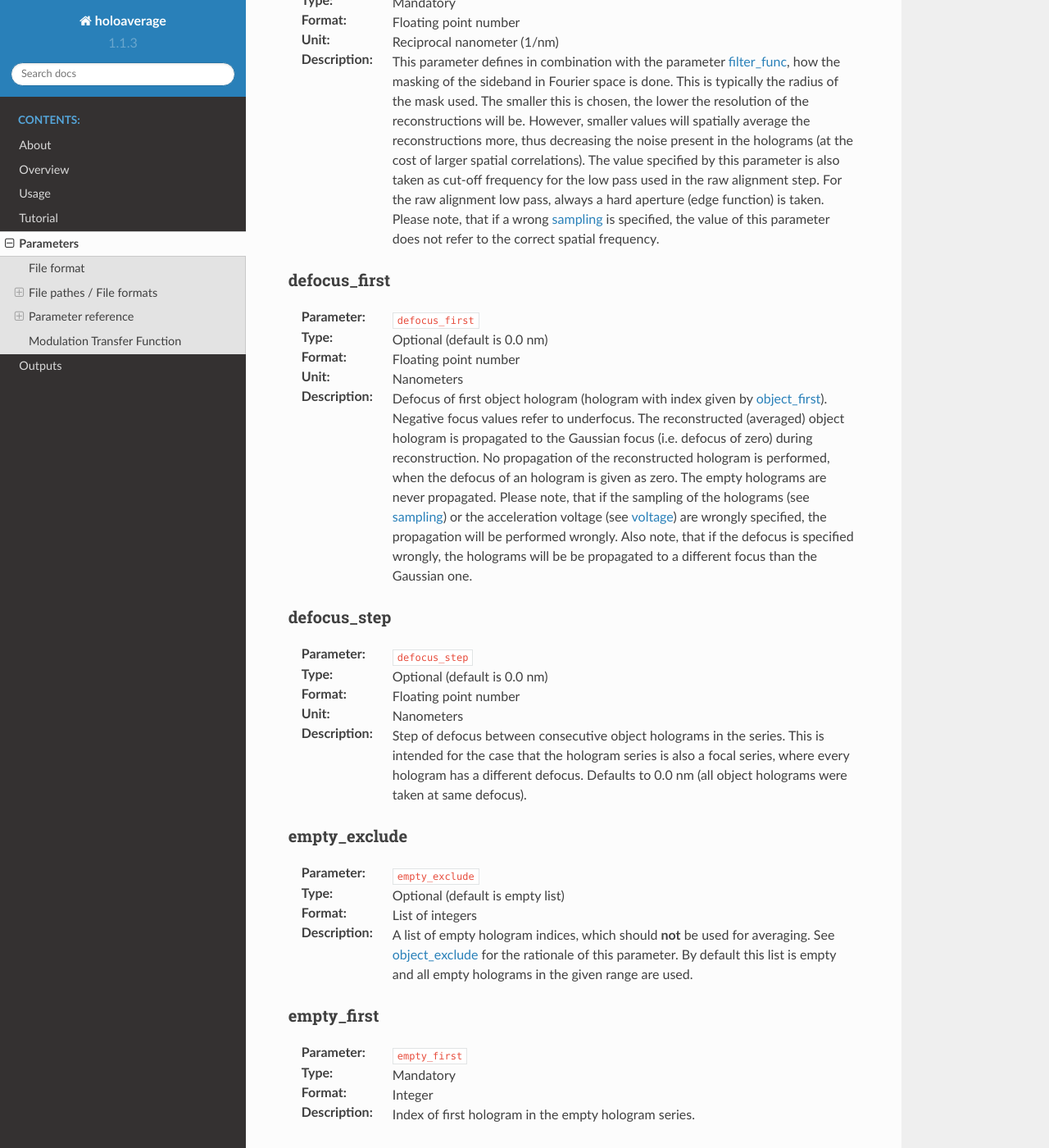
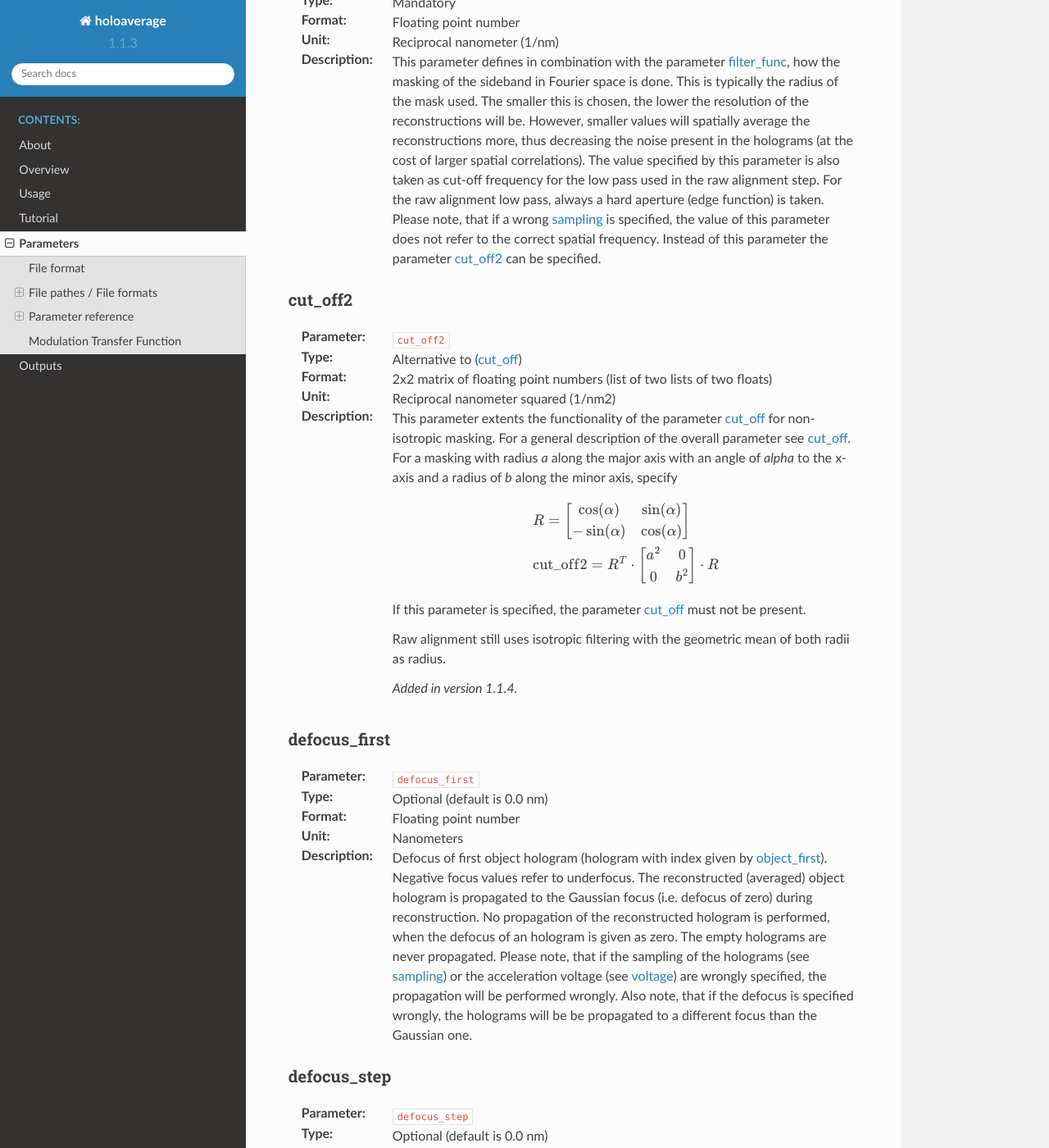
Before and after one commit to niermann/holoaverage, a Sphinx documentation site: the page built from docs/parameters.rst, in a window 1280 px wide and 1400 px high, scrolled down 4068 px. Shown: the whole window at 82% size. Built offline with Sphinx 7.4.7 and the Read the Docs theme 2.0.0, drawn with Linux system fonts in a browser that asks for light colours.

Commit message:
Introduced cut_off2 parameter

```diff
--- a/docs/parameters.rst
+++ b/docs/parameters.rst
@@ -195,6 +195,39 @@ cut_off
     step. For the raw alignment low pass, always a hard aperture (edge function) is taken.
     Please note, that if a wrong :ref:`param-sampling` is specified, the value of this parameter does not refer to the
     correct spatial frequency.
+    Instead of this parameter the parameter :ref:`param-cut_off2` can be specified.
+
+.. _param-cut_off2:
+
+cut_off2
+^^^^^^^^
+
+:Parameter: ``cut_off2``
+:Type: Alternative to (:ref:`param-cut_off`)
+:Format: 2x2 matrix of floating point numbers (list of two lists of two floats)
+:Unit: Reciprocal nanometer squared (1/nm2)
+:Description:
+    This parameter extents the functionality of the parameter :ref:`param-cut_off` for non-isotropic masking.
+    For a general description of the overall parameter see :ref:`param-cut_off`. For a masking with radius `a` along
+    the major axis with an angle of `alpha` to the x-axis and a radius of `b` along the minor axis, specify
+
+    .. math::
+        \begin{multline}
+        R = \left[ \begin{array}{cc}
+        \cos(\alpha) & \sin(\alpha) \\
+        -\sin(\alpha) & \cos(\alpha) \\
+        \end{array}\right] \\
+        \mathrm{cut\_off2} = R^T \cdot \left[ \begin{array}{cc}
+        a^2 & 0 \\
+        0 & b^2 \\
+        \end{array}\right] \cdot R
+        \end{multline}
+
+    If this parameter is specified, the parameter :ref:`param-cut_off` must not be present.
+
+    Raw alignment still uses isotropic filtering with the geometric mean of both radii as radius.
+
+    .. versionadded:: 1.1.4
 
 .. _param-defocus_first:
 
```
Also changed, not shown: 1 other file.
